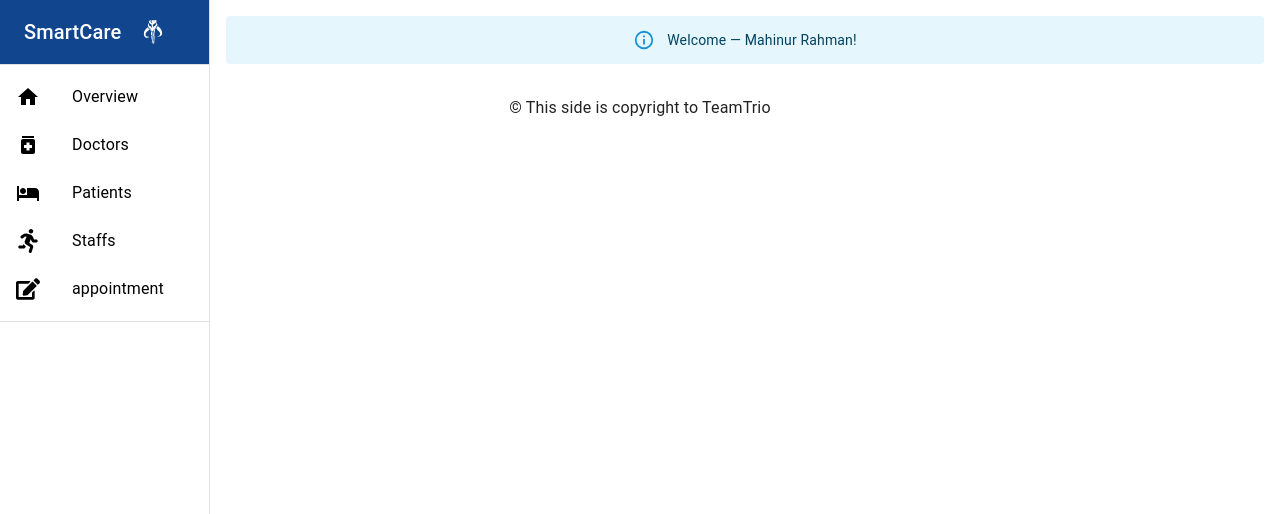
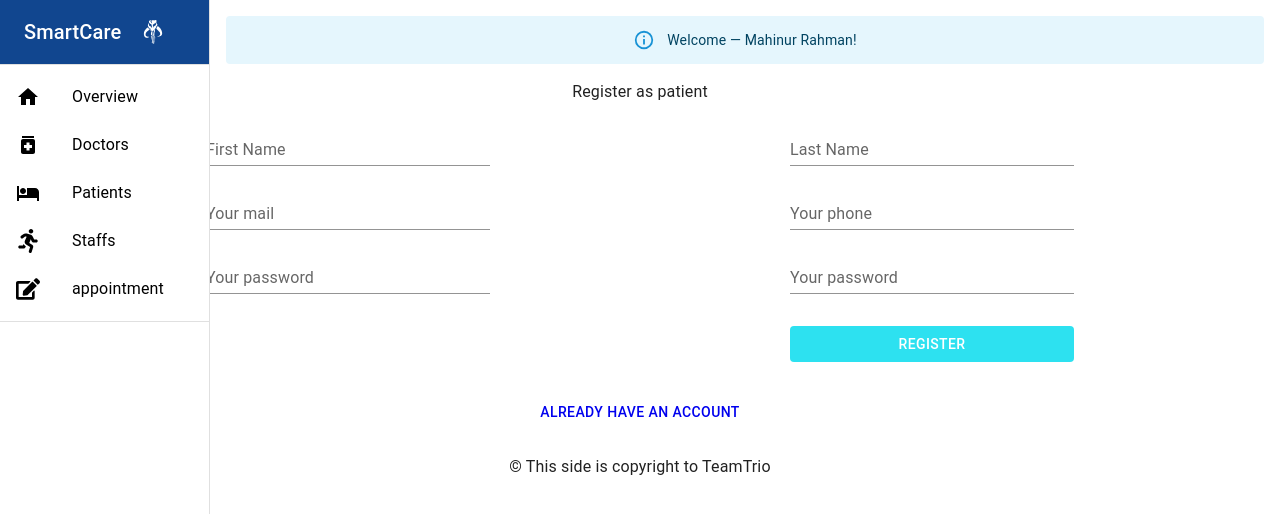
Before and after one commit to srihernogo/practice-react-hospital, a React (Create React App) app: page /registration in a window 1280 px wide. Shown: the top 514 px of the page. Built offline with nearby package versions, Linux system fonts and the light colour scheme.

Commit message:
Implement login & registration page

```diff
--- a/package.json
+++ b/package.json
@@ -19,7 +19,7 @@
     "material-react-table": "^0.33.6",
     "react": "^18.2.0",
     "react-dom": "^18.2.0",
-    "react-hook-form": "^7.34.0",
+    "react-hook-form": "^7.34.2",
     "react-icons": "^4.4.0",
     "react-leaflet": "^4.0.1",
     "react-router-dom": "^6.3.0",
--- a/src/App.js
+++ b/src/App.js
@@ -9,6 +9,8 @@ import Header from './Pages/Shared/Header/Header';
 import Staffs from './Pages/Staffs/Staffs';
 import Appointment from './Pages/Appointment/Appointment';
 import AddDoctor from './Pages/Doctors/AddDoctor/AddDoctor';
+import Login from './Pages/Home/Login/Login';
+import Registration from './Pages/Home/Registration/Registration';
 
 function App() {
   return (
@@ -23,6 +25,8 @@ function App() {
           <Route path="patients" element={<Patients />} />
           <Route path="staffs" element={<Staffs />} />
           <Route path="appointment" element={<Appointment />} />
+          <Route path="login" element={<Login />} />
+          <Route path="registration" element={<Registration />} />
         </Routes>
         <Footer></Footer>
       </Router>
--- /dev/null
+++ b/src/Pages/Home/Login/Login.js
@@ -0,0 +1,76 @@
+import React, { useState } from 'react';
+import Grid from '@mui/material/Grid';
+import Box from '@mui/material/Box';
+import Container from '@mui/material/Container';
+import { Button, TextField, Typography } from '@mui/material';
+import { Link } from 'react-router-dom';
+
+const Login = () => {
+  const [loginData, setLoginData] = useState({});
+  const handleOnChange = (e) => {
+    const feild = e.target.name;
+    const value = e.target.value;
+    console.log(feild, value);
+    const newLoginData = { ...loginData };
+    newLoginData[feild] = value;
+    setLoginData(newLoginData);
+  };
+
+  const handleLoginSubmit = (e) => {
+    // alert('submit')
+    e.preventDefault();
+  };
+
+  return (
+    <Container fixed>
+      <Box sx={{ flexGrow: 1 }}>
+        <Grid container spacing={2}>
+          <Grid item xs={12} md={12}>
+            <Typography variant="bosy1" gutterBottom component="div">
+              Login
+            </Typography>
+            <form onClick={handleLoginSubmit}>
+              <TextField
+                sx={{ width: '50%', m: 1 }}
+                id="standard-basic"
+                label="Your mail"
+                name="email"
+                onChange={handleOnChange}
+                variant="standard"
+              />
+
+              <TextField
+                sx={{ width: '50%', m: 1 }}
+                id="standard-basic"
+                label="Your password"
+                name="password"
+                onChange={handleOnChange}
+                variant="standard"
+                type="password"
+              />
+              <Button
+                sx={{ width: '50%', m: 1 }}
+                varient="contained"
+                type="submit"
+                style={{
+                  backgroundColor: '#2DE1F0',
+                  color: 'white',
+                }}
+              >
+                Login
+              </Button>
+
+              <Link to="/registration">
+                <Button sx={{ width: '50%', m: 1 }} color="inherit">
+                  For the First time
+                </Button>
+              </Link>
+            </form>
+          </Grid>
+        </Grid>
+      </Box>
+    </Container>
+  );
+};
+
+export default Login;
--- /dev/null
+++ b/src/Pages/Home/Registration/Registration.js
@@ -0,0 +1,114 @@
+import React, { useState } from 'react';
+import Grid from '@mui/material/Grid';
+import Box from '@mui/material/Box';
+import Container from '@mui/material/Container';
+import { Button, TextField, Typography } from '@mui/material';
+import { Link } from 'react-router-dom';
+
+const Registration = () => {
+  const [loginData, setLoginData] = useState({});
+  const handleOnChange = (e) => {
+    const feild = e.target.name;
+    const value = e.target.value;
+    console.log(feild, value);
+    const newLoginData = { ...loginData };
+    newLoginData[feild] = value;
+    setLoginData(newLoginData);
+  };
+
+  const handleLoginSubmit = (e) => {
+    // alert('submit')
+    e.preventDefault();
+  };
+
+  return (
+    <Container fixed>
+      <Typography variant="bosy1" gutterBottom component="div">
+        Register as patient
+      </Typography>
+      <Box sx={{ flexGrow: 1 }}>
+        <Grid container spacing={2}>
+          <Grid item xs={12} md={6}>
+            <form onClick={handleLoginSubmit}>
+              <TextField
+                sx={{ width: '50%', m: 1 }}
+                id="standard-basic"
+                label="First Name"
+                name="text"
+                onChange={handleOnChange}
+                variant="standard"
+              />
+              <TextField
+                sx={{ width: '50%', m: 1 }}
+                id="standard-basic"
+                label="Your mail"
+                name="email"
+                onChange={handleOnChange}
+                variant="standard"
+              />
+
+              <TextField
+                sx={{ width: '50%', m: 1 }}
+                id="standard-basic"
+                label="Your password"
+                name="password"
+                onChange={handleOnChange}
+                variant="standard"
+                type="password"
+              />
+            </form>
+          </Grid>
+          <Grid item xs={12} md={6}>
+            <form onClick={handleLoginSubmit}>
+              <TextField
+                sx={{ width: '50%', m: 1 }}
+                id="standard-basic"
+                label="Last Name"
+                name="text"
+                onChange={handleOnChange}
+                variant="standard"
+              />
+
+              <TextField
+                sx={{ width: '50%', m: 1 }}
+                id="standard-basic"
+                label="Your phone"
+                name="email"
+                onChange={handleOnChange}
+                variant="standard"
+              />
+
+              <TextField
+                sx={{ width: '50%', m: 1 }}
+                id="standard-basic"
+                label="Your password"
+                name="password"
+                onChange={handleOnChange}
+                variant="standard"
+                type="password"
+              />
+              <Button
+                sx={{ width: '50%', m: 3 }}
+                varient="contained"
+                type="submit"
+                style={{
+                  backgroundColor: '#2DE1F0',
+                  color: 'white',
+                }}
+              >
+                Register
+              </Button>
+            </form>
+          </Grid>
+        </Grid>
+      </Box>
+      <Link to="/login">
+        <Button sx={{ width: '50%', m: 1 }} color="inherit">
+          Already have an account
+        </Button>
+      </Link>
+    </Container>
+  );
+};
+
+export default Registration;
```
Also changed, not shown: src/Pages/Dashboard/Dashboard.js (+23 -37 lines), src/Pages/Patient2/Patient2.js (added).
